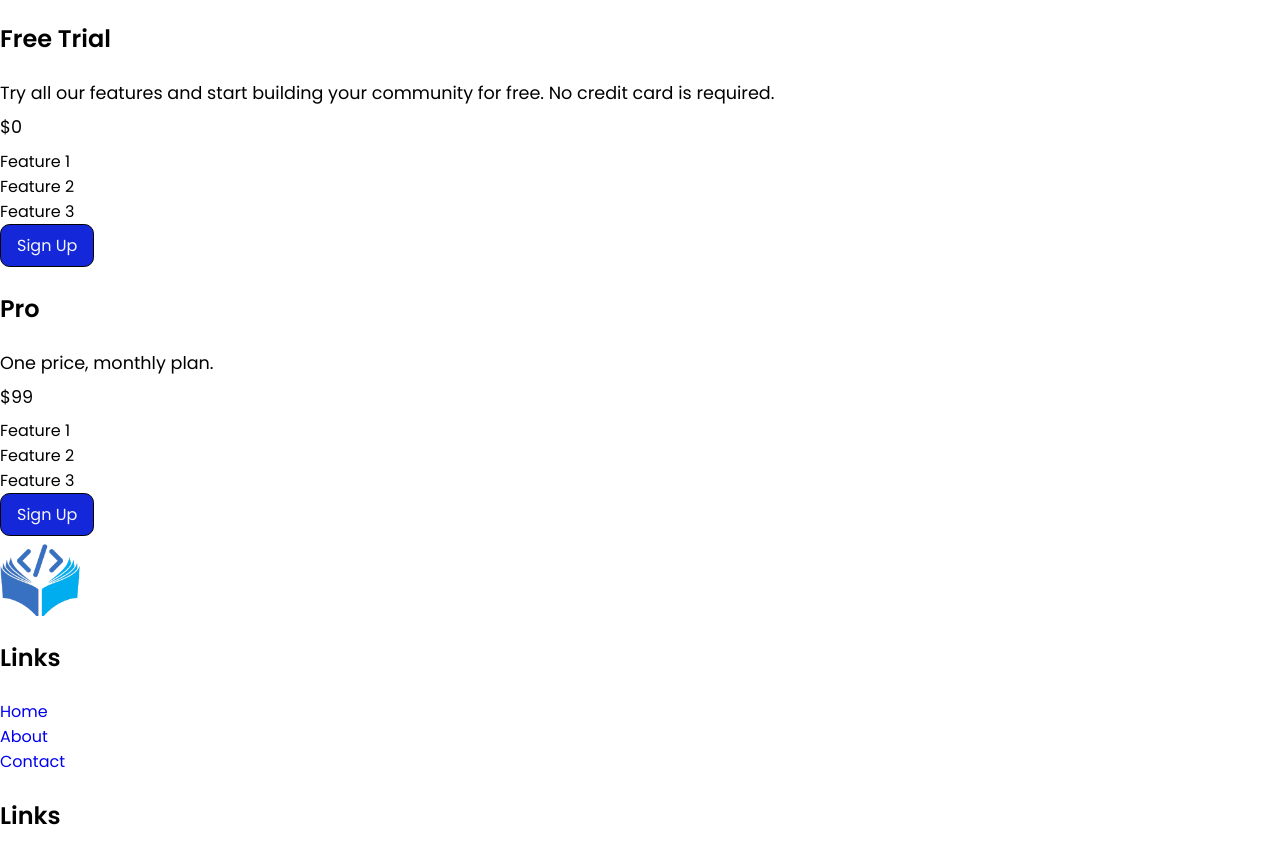
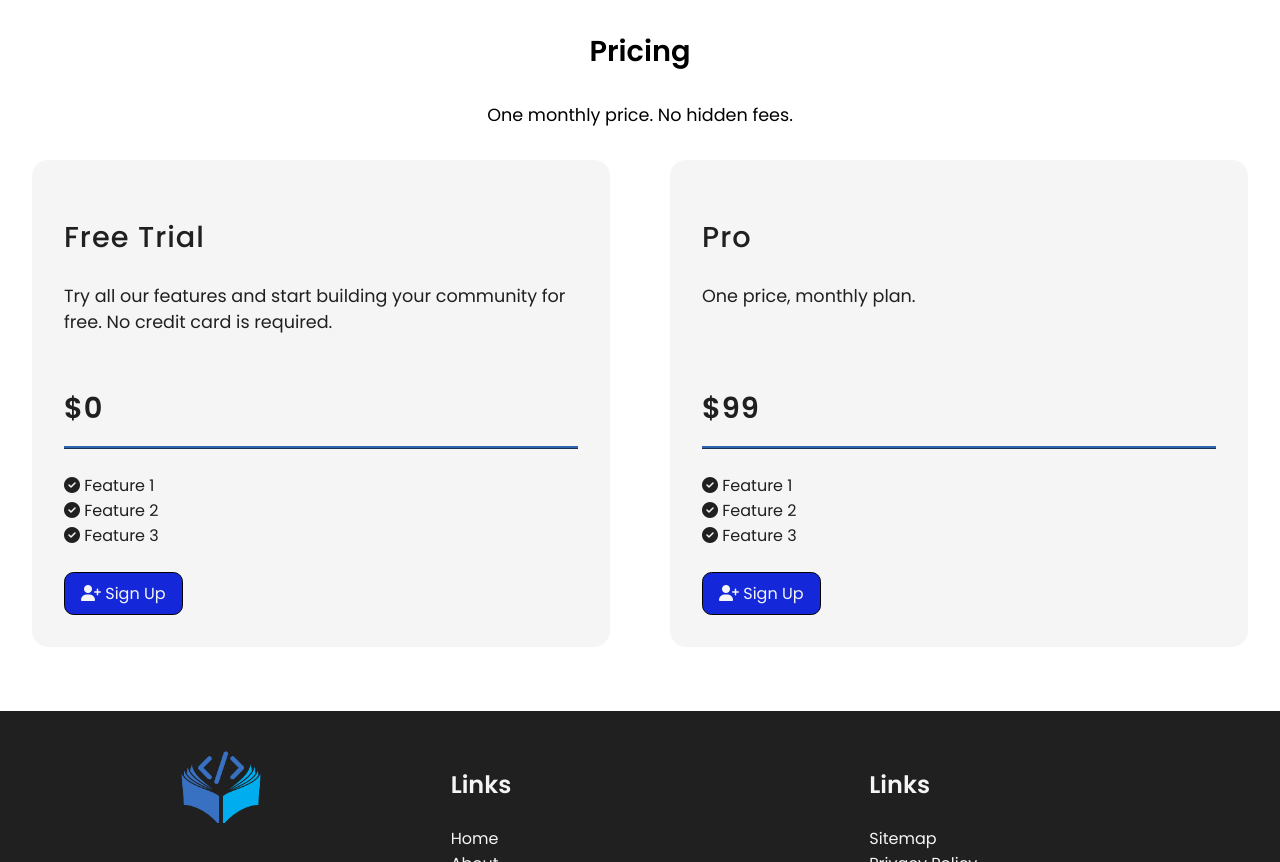
Before and after one commit to zsolt-nagy/LMS-Sales-Page, a plain HTML site: page index.html in a window 1280 px wide. Shown: the part 1938-2800 px from the top of the page. Drawn offline with Linux system fonts and the light colour scheme.

Commit message:
Page content and footer styling

```diff
--- a/assets/styles/styles.css
+++ b/assets/styles/styles.css
@@ -82,8 +82,73 @@ a {
     width: 60%;
 }
 
+/* Video */
+.video-content {
+    text-align: left;
+    max-width: 900px;
+    margin: 0 auto;
+}
+
+.video-content > .video-preview {
+    width: 100%;
+}
+
+/* Testimonials */
+.testimonials-container {
+    display: grid;
+    grid-template-columns: repeat(3, 1fr);
+    grid-gap: 40px;
+    margin: 4rem 0;
+}
+
+/*Pricing */
+.pricing-container {
+    display: grid;
+    grid-template-columns: 1fr 1fr;
+    grid-gap: 60px;
+    margin: 2rem 0;
+}
+
+.price-tag {
+    font-size: 1.8rem;
+    letter-spacing: 1px;
+    font-weight: 600;
+    padding: 1rem 0;
+    margin-bottom: 1rem;
+    border-bottom: 3px ridge var(--primary);
+}
+
+.pricing-tagline {
+    min-height: 5rem;
+}
+
+.pricing-feature-list {
+    margin: 1.5rem 0;
+}
+
+/* Footer */
+.footer-container {
+    display: grid;
+    grid-template-columns: repeat(3, 1fr);
+    grid-gap: 40px;
+}
+
+.footer-link {
+    color: var(--light);
+}
+
+.footer-link:hover {
+    color: var(--light-hover);
+}
+
 
 /* Utility */
+.container {
+    margin: 0 auto;
+    padding: 2rem;
+    max-width: 1400px;
+}
+
 .btn {
     background-color: var(--light);
     color: var(--dark);
@@ -105,6 +170,19 @@ a {
 
 .btn.btn-primary:hover {
     background-color: var(--link-hover);
+}
+
+.card {
+    padding: 2rem;
+    border-radius: 1rem;
+    color: var(--dark);
+    background-color: var(--light);
+}
+
+.card-heading {
+    font-weight: 500;
+    font-size: 1.8rem;
+    letter-spacing: 1px;
 }
 
 p {
@@ -131,3 +209,12 @@ h3 {
     font-size: 1.5rem;
     font-weight: 600;
 }
+
+.text-center {
+    text-align: center;
+}
+
+.bg-dark {
+    color: var(--light);
+    background-color: var(--dark);
+}
--- a/index.html
+++ b/index.html
@@ -9,6 +9,13 @@
         <link
             href="https://fonts.googleapis.com/css2?family=Poppins:ital,wght@0,300;0,400;0,500;0,600;0,700;0,800;1,300;1,400;1,500;1,600;1,700;1,800&display=swap"
             rel="stylesheet"
+        />
+        <link
+            rel="stylesheet"
+            href="https://cdnjs.cloudflare.com/ajax/libs/font-awesome/6.6.0/css/all.min.css"
+            integrity="sha512-Kc323vGBEqzTmouAECnVceyQqyqdsSiqLQISBL29aUW4U/M7pSPA/gEUZQqv1cwx4OnYxTxve5UMg5GT6L4JJg=="
+            crossorigin="anonymous"
+            referrerpolicy="no-referrer"
         />
         <link rel="stylesheet" href="./assets/styles/styles.css" />
         <link
@@ -42,7 +49,10 @@
                                 <a href="#" class="nav-link">Contact</a>
                             </li>
                             <li class="nav-item">
-                                <a href="#" class="nav-link btn">Login</a>
+                                <a href="#" class="nav-link btn">
+                                    <i class="fas fa-user"></i>
+                                    Login
+                                </a>
                             </li>
                         </ul>
                     </div>
@@ -56,12 +66,19 @@
                     <h1>Create Your Own Online Learning Community</h1>
                     <p>We have everything you need and nothing you don't.</p>
                     <div class="action-buttons">
-                        <a href="#" class="btn btn-primary">Sign Up</a>
-                        <a href="#" class="btn">Book a Call</a>
+                        <a href="#" class="btn btn-primary">
+                            <i class="fas fa-user-plus"></i>
+                            Sign Up
+                        </a>
+                        <a href="#" class="btn">
+                            <i class="fas fa-phone-alt"></i>
+                            Book a Call
+                        </a>
                     </div>
                 </div>
             </section>
-            <section class="section-video">
+            <section class="section-video bg-dark">
+                <div class="container text-center">
                     <h2>Set up your community in less than 5 minutes.</h2>
                     <div class="video-content">
                         <img
@@ -70,75 +87,115 @@
                             class="video-preview"
                         />
                         <div class="action-buttons">
-                        <a href="#" class="btn btn-primary">Sign Up</a>
-                        <a href="#" class="btn">Book a Call</a>
+                            <a href="#" class="btn btn-primary">
+                                <i class="fas fa-user-plus"></i>
+                                Sign Up
+                            </a>
+                            <a href="#" class="btn">
+                                <i class="fas fa-phone-alt"></i>
+                                Book a Call
+                            </a>
+                        </div>
                     </div>
                 </div>
             </section>
-            <section class="section-testimonials">
-                <h2>Testimonials</h2>
+            <section class="section-testimonials bg-dark">
+                <div class="container">
+                    <h2 class="text-center">Testimonials</h2>
                     <div class="testimonials-container">
                         <div class="card">
                             <p>
-                            "This LMS transformed my learning experience! The
-                            interactive features and community support keep me
-                            motivated every day."
+                                "This LMS transformed my learning experience!
+                                The interactive features and community support
+                                keep me motivated every day."
                             </p>
                             <p>Sofia Martínez, Spain</p>
                         </div>
                         <div class="card">
                             <p>
                                 "I love how easy it is to track my progress and
-                            connect with peers. Truly a game-changer for online
-                            education!"
+                                connect with peers. Truly a game-changer for
+                                online education!"
                             </p>
                             <p>Liam Chen, Singapore</p>
                         </div>
                         <div class="card">
                             <p>
                                 "The platform's user-friendly design and vibrant
-                            community made learning fun and efficient. Highly
-                            recommend for anyone seeking flexible learning!"
+                                community made learning fun and efficient.
+                                Highly recommend for anyone seeking flexible
+                                learning!"
                             </p>
                             <p>Amara Patel, India</p>
                         </div>
                     </div>
+                </div>
             </section>
             <section class="section-pricing">
-                <h2>Pricing</h2>
-                <p>One monthly price. No hidden fees.</p>
+                <div class="container">
+                    <h2 class="text-center">Pricing</h2>
+                    <p class="text-center">
+                        One monthly price. No hidden fees.
+                    </p>
                     <div class="pricing-container">
                         <div class="card">
-                        <h3>Free Trial</h3>
-                        <p>
+                            <h3 class="card-heading">Free Trial</h3>
+                            <p class="pricing-tagline">
                                 Try all our features and start building your
                                 community for free. No credit card is required.
                             </p>
                             <p class="price-tag">$0</p>
-                        <ul>
-                            <li>Feature 1</li>
-                            <li>Feature 2</li>
-                            <li>Feature 3</li>
+                            <ul class="pricing-feature-list">
+                                <li>
+                                    <i class="fas fa-check-circle"></i>
+                                    Feature 1
+                                </li>
+                                <li>
+                                    <i class="fas fa-check-circle"></i>
+                                    Feature 2
+                                </li>
+                                <li>
+                                    <i class="fas fa-check-circle"></i>
+                                    Feature 3
+                                </li>
                             </ul>
-                        <a href="#" class="btn btn-primary">Sign Up</a>
+                            <a href="#" class="btn btn-primary">
+                                <i class="fas fa-user-plus"></i>
+                                Sign Up
+                            </a>
                         </div>
                         <div class="card">
-                        <h3>Pro</h3>
-                        <p> One price, monthly plan. </p>
+                            <h3 class="card-heading">Pro</h3>
+                            <p class="pricing-tagline">
+                                One price, monthly plan.
+                            </p>
                             <p class="price-tag">$99</p>
-                        <ul>
-                            <li>Feature 1</li>
-                            <li>Feature 2</li>
-                            <li>Feature 3</li>
+                            <ul class="pricing-feature-list">
+                                <li>
+                                    <i class="fas fa-check-circle"></i>
+                                    Feature 1
+                                </li>
+                                <li>
+                                    <i class="fas fa-check-circle"></i>
+                                    Feature 2
+                                </li>
+                                <li>
+                                    <i class="fas fa-check-circle"></i>
+                                    Feature 3
+                                </li>
                             </ul>
-                        <a href="#" class="btn btn-primary">Sign Up</a>
+                            <a href="#" class="btn btn-primary">
+                                <i class="fas fa-user-plus"></i>
+                                Sign Up
+                            </a>
+                        </div>
                     </div>
                 </div>
             </section>
         </main>
-        <footer>
+        <footer class="container bg-dark">
             <div class="footer-container">
-                <div class="logo">
+                <div class="logo text-center">
                     <a href="./index.html">
                         <img
                             src="./assets/images/logo.png"
@@ -150,17 +207,25 @@
                 <div>
                     <h3>Links</h3>
                     <ul>
-                        <li><a href="#">Home</a></li>
-                        <li><a href="#">About</a></li>
-                        <li><a href="#">Contact</a></li>
+                        <li><a href="#" class="footer-link">Home</a></li>
+                        <li><a href="#" class="footer-link">About</a></li>
+                        <li><a href="#" class="footer-link">Contact</a></li>
                     </ul>
                 </div>
                 <div>
                     <h3>Links</h3>
                     <ul>
-                        <li><a href="#">Sitemap</a></li>
-                        <li><a href="#">Privacy Policy</a></li>
-                        <li><a href="#">Data Protection Policy</a></li>
+                        <li><a href="#" class="footer-link">Sitemap</a></li>
+                        <li
+                            ><a href="#" class="footer-link"
+                                >Privacy Policy</a
+                            ></li
+                        >
+                        <li
+                            ><a href="#" class="footer-link"
+                                >Data Protection Policy</a
+                            ></li
+                        >
                     </ul>
                 </div>
             </div>
```
Lines whose indentation alone changed are shown as unchanged.
